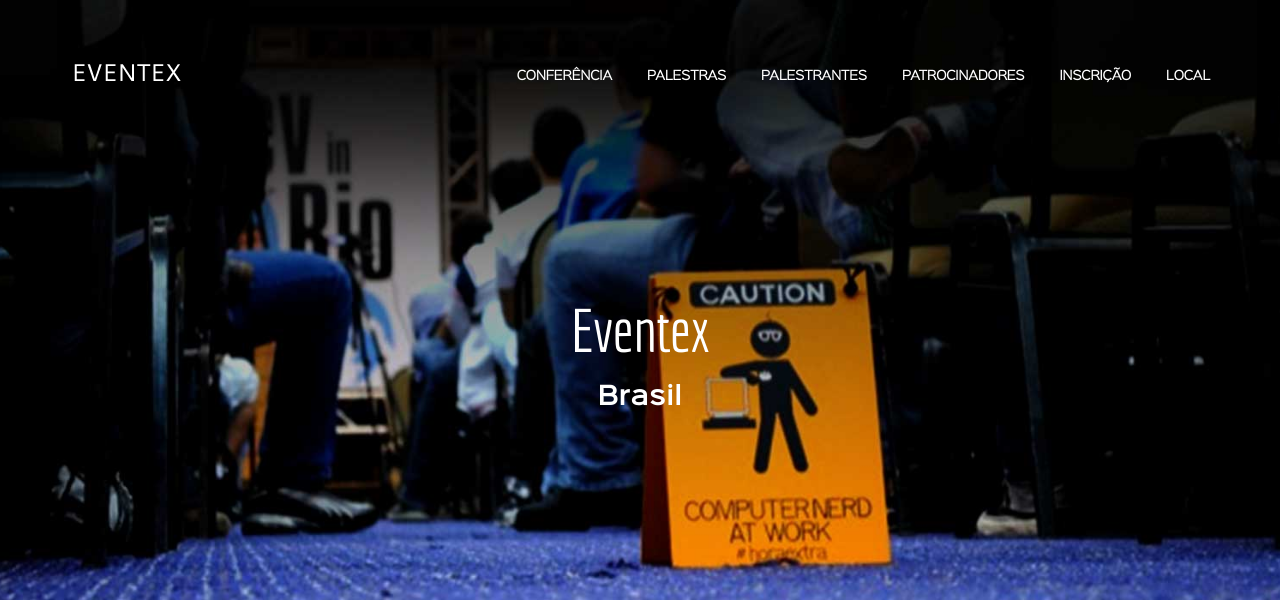
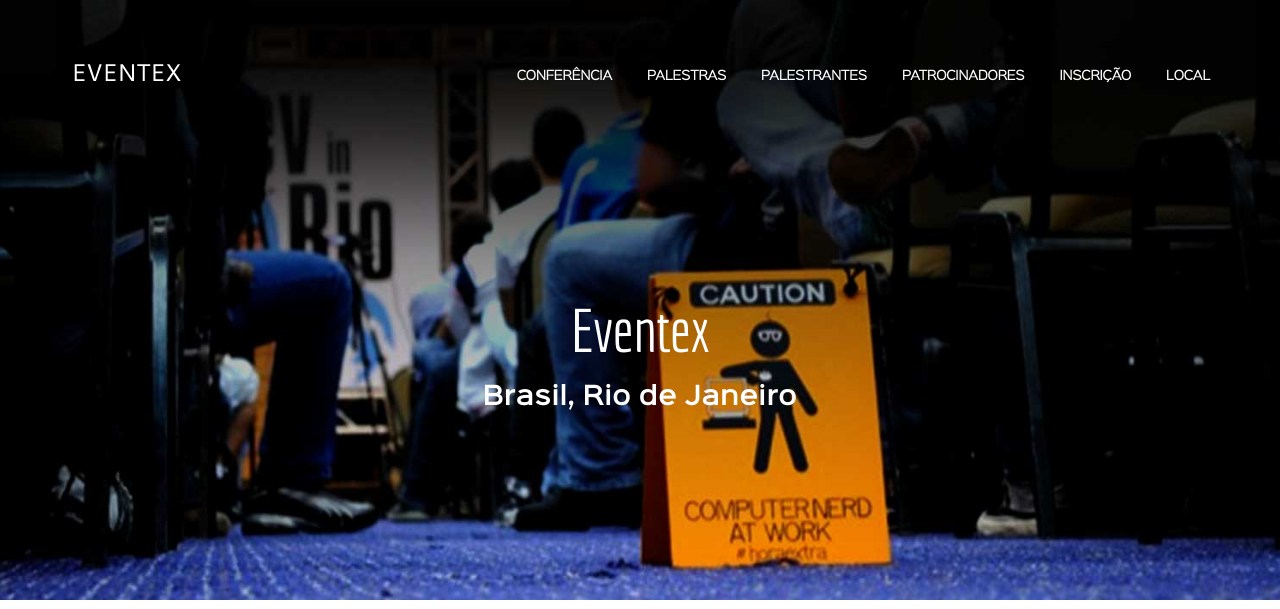
Before and after one commit to GustavoBPereira/eventex-wttd, a Django app: template eventex/core/templates/index.html in a window 1280 px wide. Shown: the top 609 px of the page. Run offline with Django 3.2, Linux system fonts and the light colour scheme; the template is opened without the code that fills it: values that come from a table or form of the project are taken from there, others are empty; data comes from the database, SQL or seed files in the repository; parts of the project's set-up code (start-up, migrations or seed data) failed here and were passed over; some libraries are stand-ins or nearby versions.

Commit message:
Adicionando rio de janeiro

```diff
--- a/eventex/core/templates/index.html
+++ b/eventex/core/templates/index.html
@@ -42,7 +42,7 @@
 <section id="top" data-stellar-background-ratio="0.5">
     <div class="countdown text-align-center row desktop-12 container">
         <h1 class="uppercase">Eventex</h1>
-        <h3>Brasil</h3>
+        <h3>Brasil, Rio de Janeiro</h3>
     </div>
 </section>
 
```
